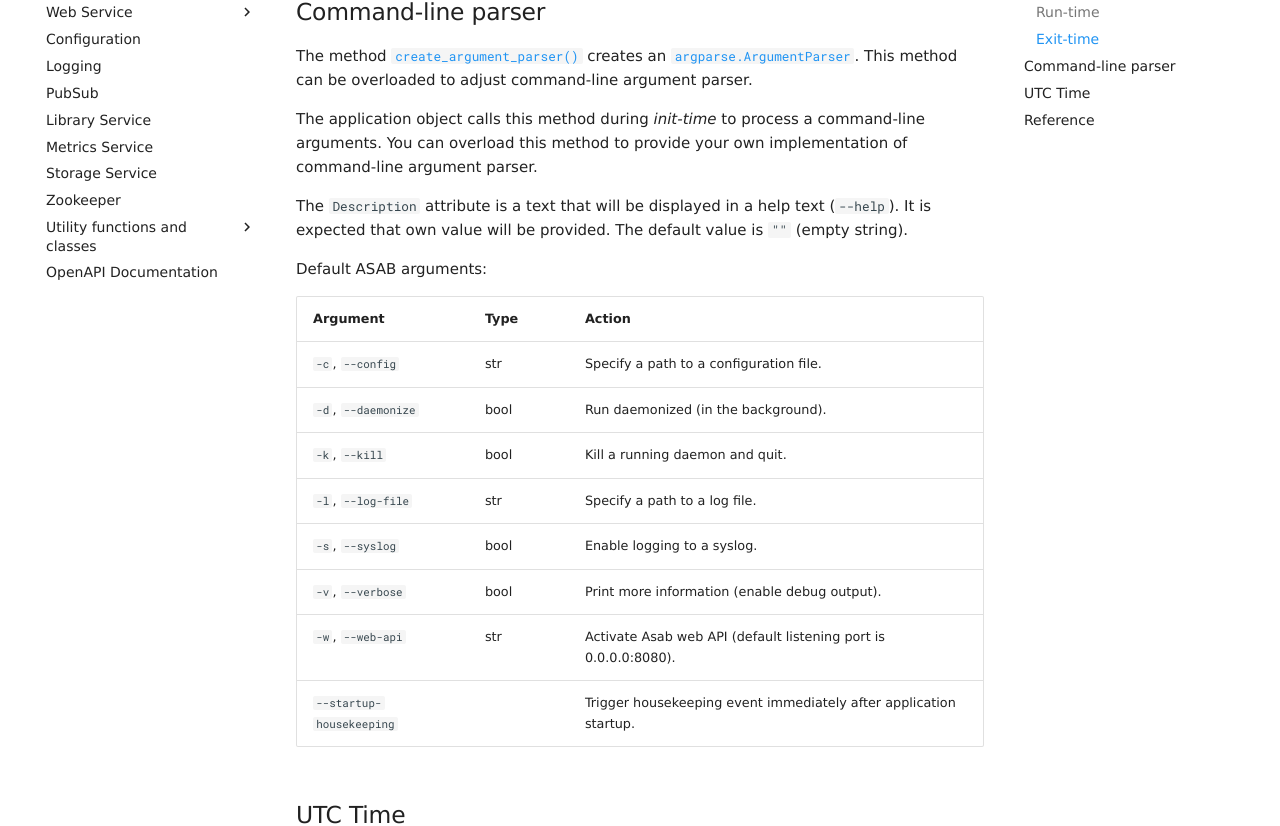
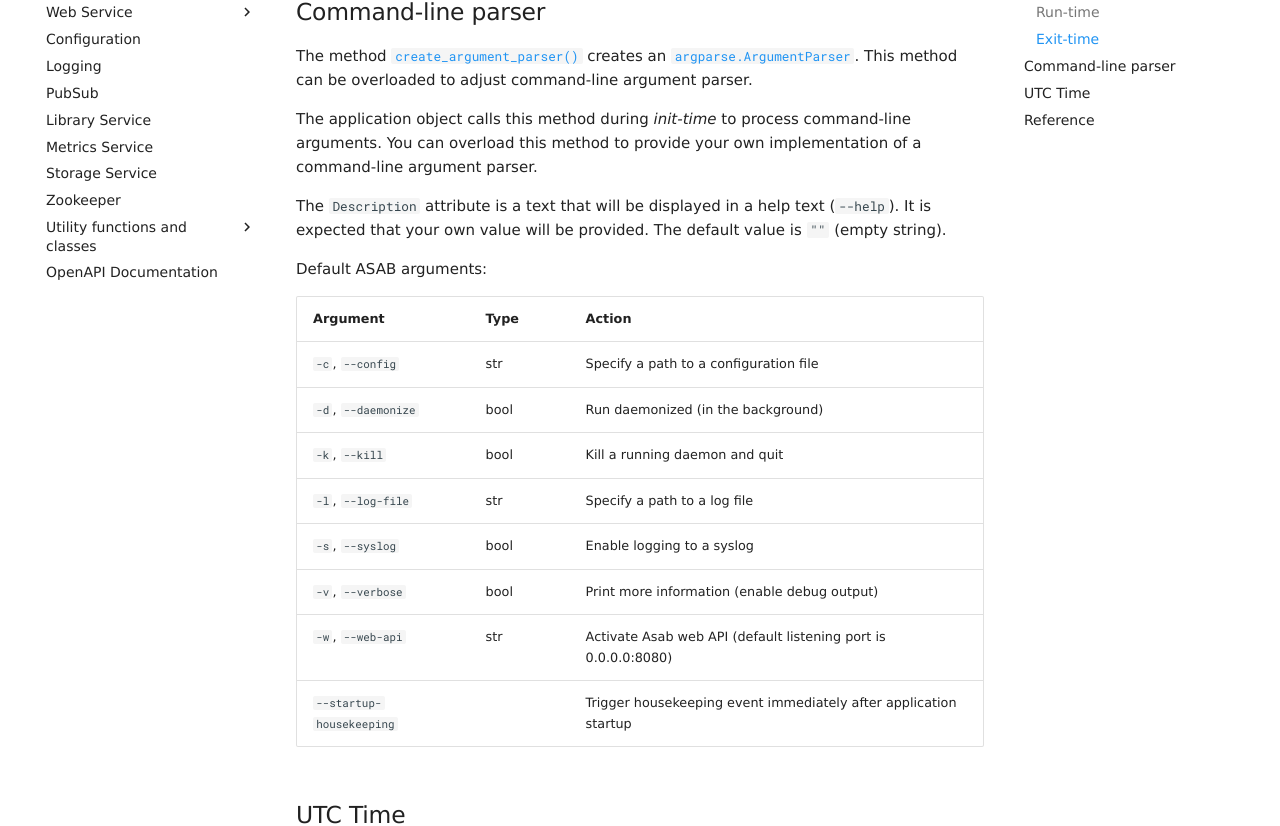
Before and after one commit to TeskaLabs/asab, an MkDocs documentation site: the page built from docs/reference/application/reference.md, in a window 1280 px wide and 1400 px high, scrolled down 2814 px. Shown: the part 150-976 px from the top of the window. Built offline with MkDocs 1.6.1 and Material for MkDocs 9.7.7, drawn with Linux system fonts in a browser that asks for light colours; some web fonts are replaced; comment, search, counter and statistics services are not loaded; some of the changed text lies outside the part shown.

Commit message:
language and capitalization

```diff
--- a/docs/reference/application/reference.md
+++ b/docs/reference/application/reference.md
@@ -143,24 +143,24 @@ class MyApplication(asab.Application):
 
 The method [`create_argument_parser()`](#asab.application.Application.create_argument_parser) creates an [`argparse.ArgumentParser`](https://docs.python.org/3/library/argparse.html). This method can be overloaded to adjust command-line argument parser.
 
-The application object calls this method during *init-time* to process a command-line arguments.
-You can overload this method to provide your own implementation of command-line argument parser.
+The application object calls this method during *init-time* to process command-line arguments.
+You can overload this method to provide your own implementation of a command-line argument parser.
 
 The `Description` attribute is a text that will be displayed in a help text (`--help`).
-It is expected that own value will be provided. The default value is `""` (empty string).
+It is expected that your own value will be provided. The default value is `""` (empty string).
 
 Default ASAB arguments:
 
 | Argument | Type | Action |
 | :----- | :----- | :----- |
-| `-c`, `--config` | str | Specify a path to a configuration file. |
-| `-d`, `--daemonize` | bool | Run daemonized (in the background). |
-| `-k`, `--kill` | bool | Kill a running daemon and quit. |
-| `-l`, `--log-file` | str | Specify a path to a log file. |
-| `-s`, `--syslog`| bool | Enable logging to a syslog. |
-| `-v`, `--verbose` | bool | Print more information (enable debug output). |
-| `-w`, `--web-api` | str | Activate Asab web API (default listening port is 0.0.0.0:8080). |
-| `--startup-housekeeping` | | Trigger housekeeping event immediately after application startup. |
+| `-c`, `--config` | str | Specify a path to a configuration file |
+| `-d`, `--daemonize` | bool | Run daemonized (in the background) |
+| `-k`, `--kill` | bool | Kill a running daemon and quit |
+| `-l`, `--log-file` | str | Specify a path to a log file |
+| `-s`, `--syslog`| bool | Enable logging to a syslog |
+| `-v`, `--verbose` | bool | Print more information (enable debug output) |
+| `-w`, `--web-api` | str | Activate Asab web API (default listening port is 0.0.0.0:8080) |
+| `--startup-housekeeping` | | Trigger housekeeping event immediately after application startup |
 
 ## UTC Time
 
```
Also changed, not shown: other parts of docs/reference/application/reference.md (+7 -7 lines).
